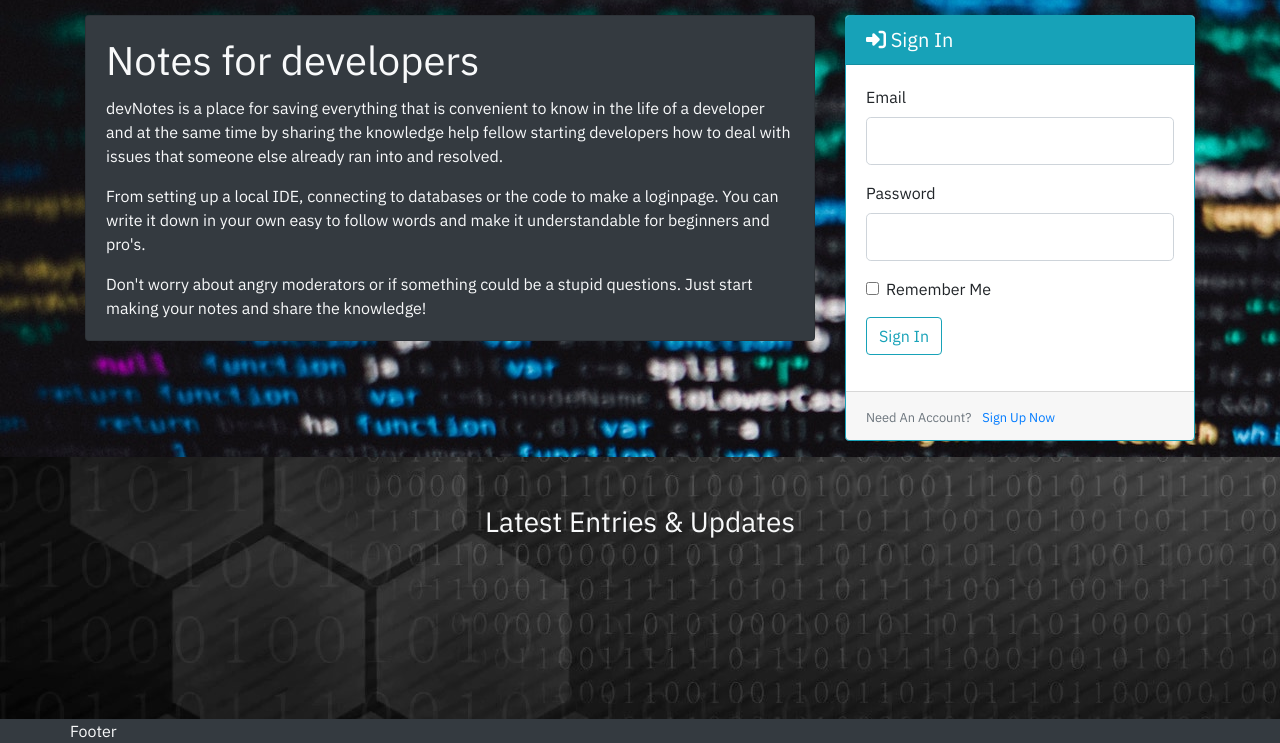
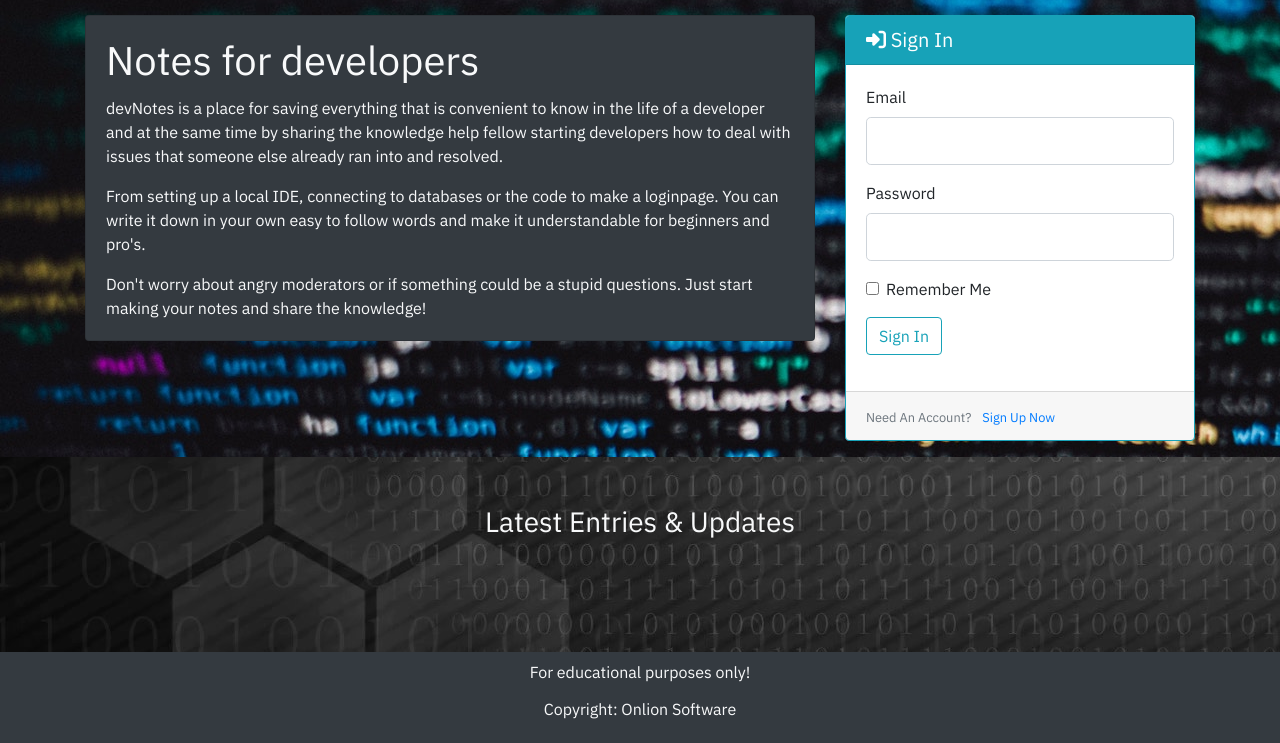
Before and after one commit to jdl208/Code_book, a Flask app: page / in a window 1280 px wide. Shown: the part 57-800 px from the top of the page. Run offline with Flask 2, Linux system fonts and the light colour scheme; data that the repository does not hold is empty; some libraries are stand-ins or nearby versions.

Commit message:
Changed footer

```diff
--- a/codebook/templates/base.html
+++ b/codebook/templates/base.html
@@ -88,9 +88,8 @@
 
 	<footer class="mt-3 bg-dark text-light">
 		<div class="container">
-			<div class="row">
-				Footer
-			</div>
+				<p class="text-center mt-2">For educational purposes only!</p>
+                <h6 class="text-center mb-4">Copyright: Onlion Software</h6>
 		</div>
 	</footer>
 
```
